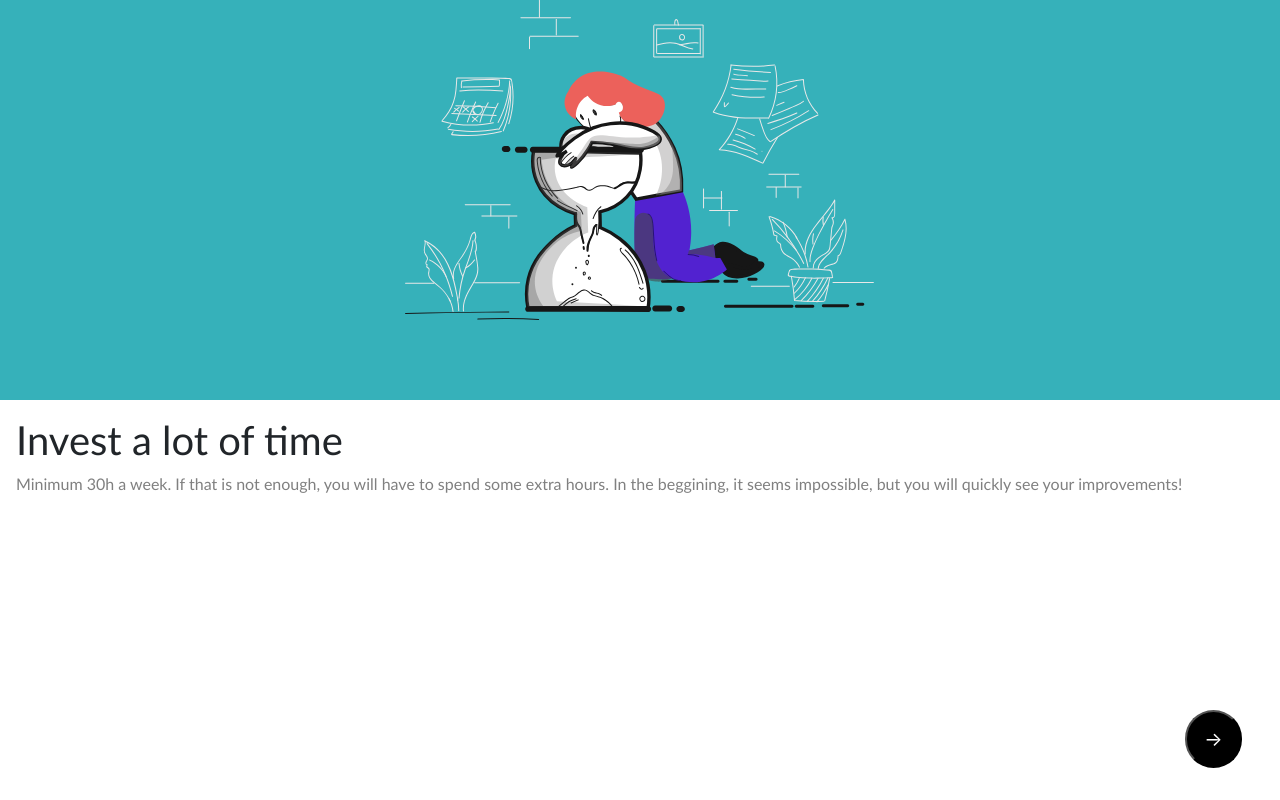
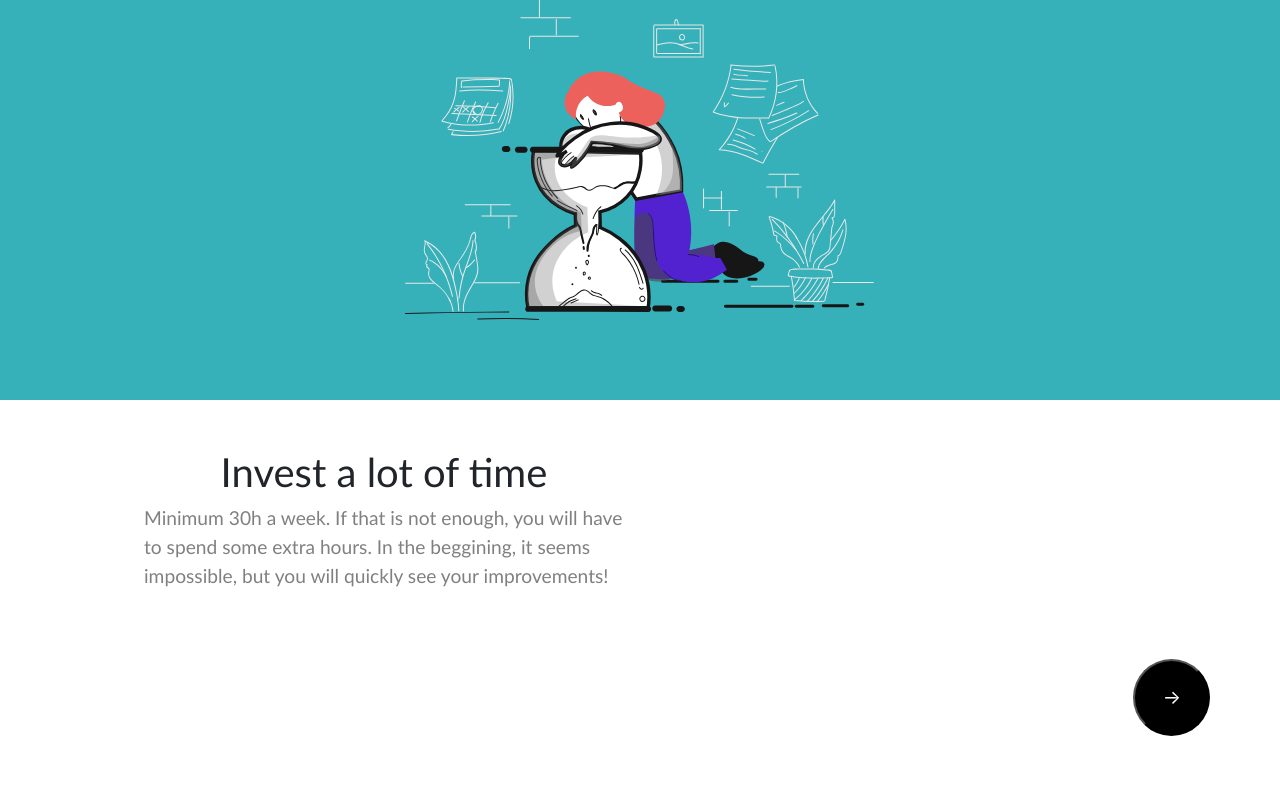
Before and after one commit to OhMyLaia/digital-onborading-remote, a React (Vite) app: page / in a window 1280 px wide. Built offline with nearby package versions, Linux system fonts and the light colour scheme.

Commit message:
Indicator component added without crashing, WIP: rendering it in the view

```diff
--- a/package.json
+++ b/package.json
@@ -12,7 +12,8 @@
   "dependencies": {
     "react": "^19.0.0",
     "react-dom": "^19.0.0",
-    "react-router-dom": "^7.3.0"
+    "react-router-dom": "^7.3.0",
+    "styled-components": "^6.1.15"
   },
   "devDependencies": {
     "@eslint/js": "^9.21.0",
--- a/src/App.css
+++ b/src/App.css
@@ -1,3 +1,6 @@
+@import "../src/components/Card/Card.module.css";
+@import "../src/components/NavigationControls/NavigationControls.module.css";
+
 #root {
   max-width: 1280px;
   max-height: fit-content;
@@ -6,90 +9,6 @@
   box-sizing: border-box;
 }
 
-/* .card {
-  height: 25em;
-  border-radius: 0%;
-  border-width: 0;
-} */
-
-.card {
-  display: flex;
-  /* justify-content: space-between; */
-  /* flex-direction: column; */
-  align-items: center;
-  height: 25em;
-  border-radius: 0%;
-  border-width: 0;
+* {
+  box-sizing: border-box;
 }
-
-.card-image img {
-  width: 80%;
-  height: 80%;
-  object-fit: contain;
-}
-
-#color0 {
-  background-color: rgb(54, 177, 186);
-}
-
-#color1 {
-  background-color: rgb(224, 221, 228);
-}
-
-#color2 {
-  background-color: rgb(255, 211, 101);
-}
-
-.card-content {
-  display: flex;
-  font-family:'Gill Sans', 'Gill Sans MT', Calibri, 'Trebuchet MS', sans-serif;
-  padding: 1em;
-  padding: 1em;
-  flex-direction: column;
-}
-
-#card-p {
-  color: grey;
-  font-family:'Gill Sans', 'Gill Sans MT', Calibri, 'Trebuchet MS', sans-serif;
-  font-weight: lighter;
-}
-
-.card-next-btn {
-  width: 3em;
-  height: 3em;
-  background-color: black;
-  color: white;
-  font-size: larger;
-  border-radius: 100%;
-
-}
-
-.card-prev-btn {
-  width: 3em;
-  height: 3em;
-  background-color: white;
-  color: black;
-  font-size: larger;
-  border-radius: 100%;
-}
-
-.card-directions {
-  display: flex;
-  /* justify-content: flex-end; */
-  /* margin-top: auto; */
-
-}
-
-.card-buttons {
-  display: flex;
-  position: fixed;
-  /* justify-content: flex-end; */
-  bottom: 2em; /* Keeps buttons at the bottom */
-  right: 1em; /* Aligns to the right */
-  gap: 1em;
-  padding: 0 1em 0 1em;
-}
-
-.card-buttons button {
-  margin: 0 0.3em;
-}
--- a/src/App.jsx
+++ b/src/App.jsx
@@ -1,4 +1,5 @@
-import './App.css';
+import "./App.css";
+import "./components/Card/Card.module.css";
 import { BrowserRouter as Router } from "react-router-dom";
 import { AppRoutes } from "./routes/Router";
 
--- a/src/components/Card.jsx
+++ b/src/components/Card/Card.jsx
@@ -1,7 +1,9 @@
 // import { data } from "react-router-dom";
-import { Indicator } from "./Indicator";
+import { NavigationControls } from "../NavigationControls/NavigationControls";
 import database from "/public/assets/database.json";
 import { useState } from "react";
+import "./Card.module.css";
+import { Indicator } from "./Indicator/Indicator";
 
 
 export function Card() {
@@ -28,15 +30,21 @@ export function Card() {
             </div>
             <div className="card-content">
                 <h1>{currentData.title}</h1>
-                <p id="card-p">{currentData.description}</p>
+                <p className="card-p">{currentData.description}</p>
             </div>
         </div>
-            <div className="card-directions">
-                <Indicator
-                    step={step}
-                    setStep={setStep}
-                />
-            </div>
+        <div className="card-indicator">
+            <Indicator
+            array = {currentData}
+            step = {step}
+            ></Indicator>
+        </div>
+        <div className="card-directions">
+            <NavigationControls
+                step = {step}
+                setStep = {setStep}
+            />
+        </div>
         </div>
     )
 }
--- /dev/null
+++ b/src/components/Card/Card.module.css
@@ -0,0 +1,55 @@
+.card {
+    display: flex;
+    align-items: center;
+    height: 25em;
+    border-radius: 0%;
+    border-width: 0;
+}
+
+.card-image img {
+    width: 80%;
+    height: 80%;
+    object-fit: contain;
+}
+
+#color0 {
+    background-color: rgb(54, 177, 186);
+}
+
+#color1 {
+    background-color: rgb(224, 221, 228);
+}
+
+#color2 {
+    background-color: rgb(255, 211, 101);
+}
+
+.card-content {
+    display: flex;
+    font-family: 'Gill Sans', 'Gill Sans MT', Calibri, 'Trebuchet MS', sans-serif;
+    padding: 1em;
+    padding: 1em;
+    flex-direction: column;
+}
+
+.card-p {
+    display: flex;
+    color: grey;
+    font-family: 'Gill Sans', 'Gill Sans MT', Calibri, 'Trebuchet MS', sans-serif;
+    font-weight: lighter;
+    font-size: larger;
+}
+
+@media (min-width: 1024px) { /* Larger screens */
+
+    .card-content {
+        width: 60%;
+        align-items: center;
+        padding: 3em;
+    }
+
+    .card-p {
+        align-items: center;
+        padding: 0 5em 0 5em;
+    }
+}
--- /dev/null
+++ b/src/components/Card/Indicator/Indicator.jsx
@@ -0,0 +1,30 @@
+import database from "/public/assets/database.json";
+import styled from 'styled-components';
+
+const Dot = styled.div`
+width: 10px;
+height: 10px;
+border-radius: 50%;
+background-color: ${(props) => (props.active ? "black" : "grey")}
+transition: background-color 0.3s ease-in-out;
+`;
+
+const IndicatorContainer = styled.div`
+    display: flex;
+    gap: 0.5em;
+    justify-content: center;
+    margin-top: 1em;
+`;
+
+export function Indicator({ arrayProp = [], step }) {
+    if (!Array.isArray(arrayProp)) { return console.log("array prop is not an array") }
+    return (
+        <IndicatorContainer>
+            {
+                arrayProp.map((_, index) => (
+                    <Dot key={index} active={index === step} />
+                ))
+            }
+        </IndicatorContainer>
+    )
+}
--- a/src/components/Indicator.jsx
+++ b/src/components/NavigationControls/NavigationControls.jsx
@@ -1,4 +1,5 @@
 import database from "/public/assets/database.json";
+import "./NavigationControls.module.css"
 
 function NextButton({ onClick, label, classNameLabel }) {
     return (
@@ -18,8 +19,8 @@ function PreviousButton({ onClick, label, classNameLabel }) {
     )
 }
 
-export function Indicator({step, setStep}) {
-    console.log("Indicator received step:", step);
+export function NavigationControls({step, setStep}) {
+    console.log("NavigationControls received step:", step);
 
     const nextStep = () => {
         console.log("Next button clicked! Current step:", step);
--- /dev/null
+++ b/src/components/NavigationControls/NavigationControls.module.css
@@ -0,0 +1,53 @@
+.card-next-btn {
+    width: 3em;
+    height: 3em;
+    background-color: black;
+    color: white;
+    font-size: larger;
+    border-radius: 100%;
+
+}
+
+.card-prev-btn {
+    width: 3em;
+    height: 3em;
+    background-color: white;
+    color: black;
+    font-size: larger;
+    border-radius: 100%;
+}
+
+.card-directions {
+    display: flex;
+}
+
+.card-buttons {
+    display: flex;
+    position: fixed;
+    bottom: 2em;
+    right: 1em;
+    gap: 1em;
+    padding: 0 1em 0 1em;
+}
+
+.card-buttons button {
+    margin: 0 0.3em;
+}
+
+@media (min-width: 1024px) { /* Larger screens */
+    .card-buttons {
+        bottom: 2em; /* Adjust this value as needed */
+        margin: 2em;
+        /* background-color: red; */
+    }
+
+    .card-next-btn {
+        width: 4em;
+        height: 4em;
+    }
+
+    .card-prev-btn {
+        width: 4em;
+        height: 4em;
+    }
+}
--- a/src/index.css
+++ /dev/null
@@ -1,2 +0,0 @@
-:root {
-}
--- a/src/main.jsx
+++ b/src/main.jsx
@@ -1,6 +1,6 @@
 // import { StrictMode } from 'react'
 import { createRoot } from 'react-dom/client'
-import './index.css'
+import './App.css'
 import App from './App.jsx'
 import { BrowserRouter } from 'react-router-dom'
 
--- a/src/routes/Router.jsx
+++ b/src/routes/Router.jsx
@@ -1,5 +1,5 @@
 import { Routes, Route } from "react-router-dom";
-import Card from "../components/Card";
+import Card from "../components/Card/Card";
 
 
 
```
Also changed, not shown: src/components/Card/Indicator/Indicator.module.css (added), 1 other file (tests, documents, lock files or other folders).
